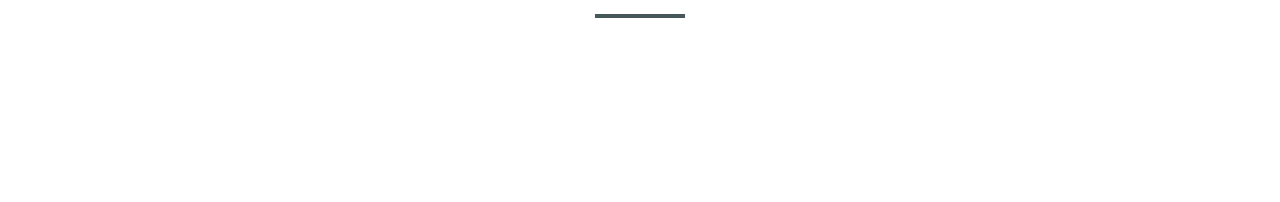
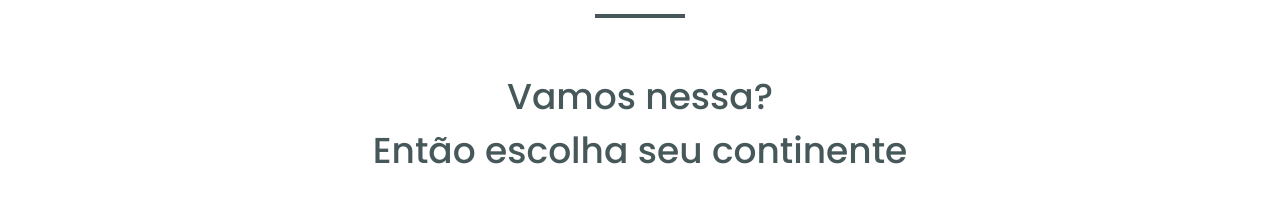
Before and after one commit to brunotoresan/worldtrip, a Next.js app: page / in a window 1280 px wide. Shown: the part 1168-1370 px from the top of the page. Before the commit the page ends 1238 px from the top, so only its background shows below. Built offline with nearby package versions, Linux system fonts and the light colour scheme.

Commit message:
added choose yout continent text

```diff
--- a/src/pages/components/TravelTypes/index.tsx
+++ b/src/pages/components/TravelTypes/index.tsx
@@ -1,4 +1,4 @@
-import { HStack, Box, useBreakpointValue } from '@chakra-ui/react'
+import { HStack, Box, Text, useBreakpointValue } from '@chakra-ui/react'
 import { TravelTypeImage } from './TravelTypeImage'
 import { List } from "@chakra-ui/react"
 import { TravelTypeListItem } from './TravelTypeListItem'
@@ -42,6 +42,16 @@ export function TravelTypes(){
           <Box width="60px" mt="36px" mb="24px" mx="auto" border="1px solid #47585B"/>
         </>
       )}
+      <Box
+        textAlign="center"
+        mb={["20px", "52px"]}
+        fontSize={["1.25rem", "2.25rem"]}
+        fontWeight="500"
+        color="gray.700"
+      >
+        <Text>Vamos nessa?</Text>
+        <Text>Então escolha seu continente</Text>
+      </Box>
     </>
   )
 }
```
